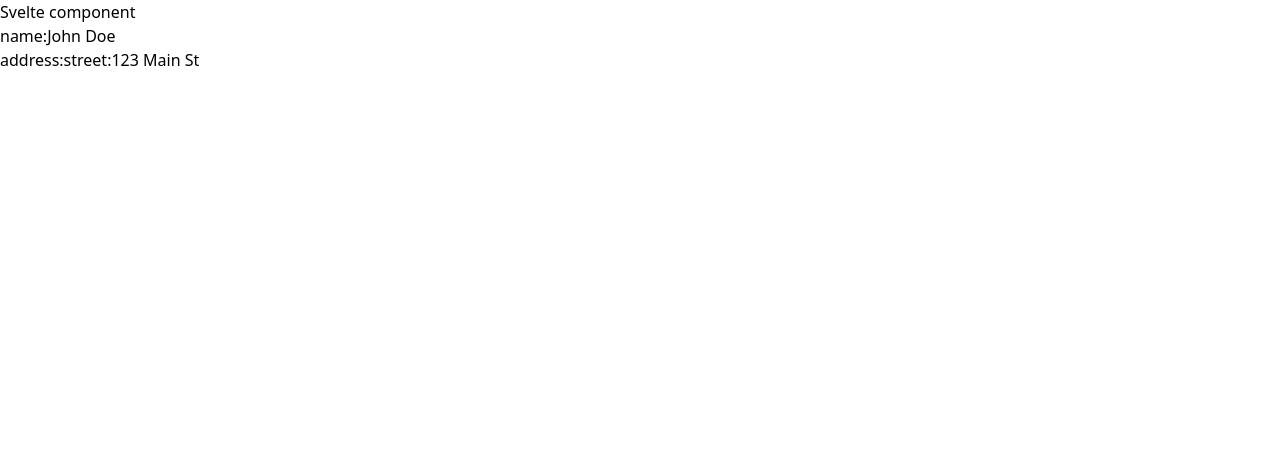
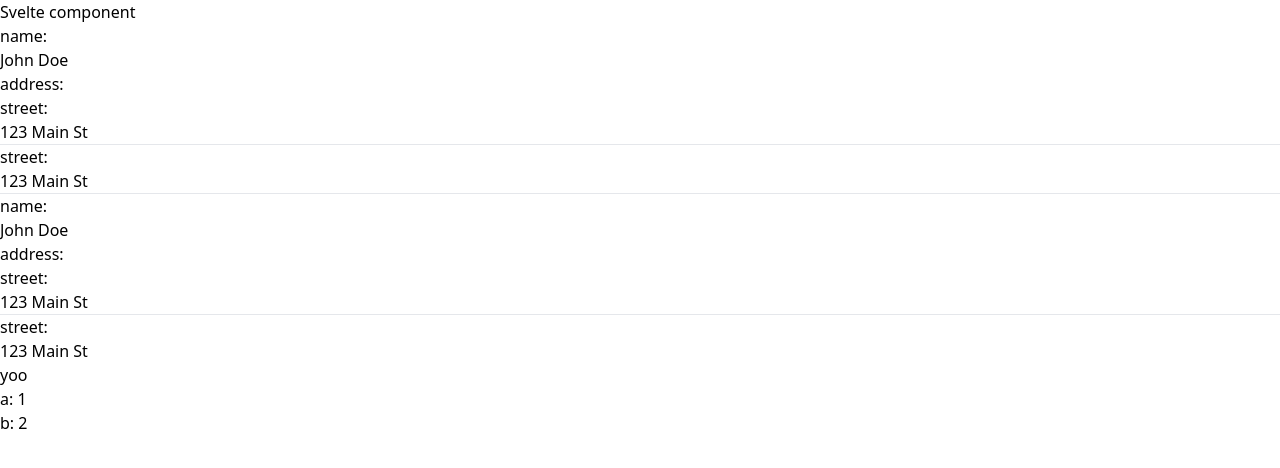
Before and after one commit to ala-garbaa-pro/SvelteKitPlayground, a SvelteKit app: page /l4-composing-components/code-snippet/svelte-component in a window 1280 px wide. Shown: the top 468 px of the page. Built offline with nearby package versions, Linux system fonts and the light colour scheme.

Commit message:
Demo: https://www.patterns.dev/react/presentational-container-pattern/

```diff
--- a/src/routes/l4-composing-components/code-snippet/svelte-component/+page.svelte
+++ b/src/routes/l4-composing-components/code-snippet/svelte-component/+page.svelte
@@ -1,5 +1,6 @@
 <script lang="ts">
   import DynamicComponent from "./DynamicComponent.svelte";
+  import JsonTree from "./JsonTree.svelte";
 
   const data = {
     name: "John Doe",
@@ -11,3 +12,13 @@
 
 Svelte component
 <DynamicComponent {data} />
+
+<h1>yoo</h1>
+<JsonTree data={{ a: 1, b: 2 }}>
+  <svelte:fragment slot="obj-key" let:key>
+    <em>{key}</em>
+  </svelte:fragment>
+  <svelte:fragment slot="obj-value" let:value>
+    <u>{value}</u>
+  </svelte:fragment>
+</JsonTree>
--- a/src/routes/l4-composing-components/code-snippet/svelte-component/DynamicComponent.svelte
+++ b/src/routes/l4-composing-components/code-snippet/svelte-component/DynamicComponent.svelte
@@ -2,7 +2,6 @@
   import JsonValue from "./JsonValue.svelte";
   import NumberValue from "./NumberValue.svelte";
   import StringValue from "./StringValue.svelte";
-
 
   export let data: any;
 
@@ -15,7 +14,7 @@
 
 <ul>
   {#each Object.entries(data) as [key, value]}
-    <li style="display: flex;">
+    <li>
       {key}:
       {#if typeof value === "object"}
         <svelte:self data={value} />
@@ -25,3 +24,18 @@
     </li>
   {/each}
 </ul>
+<hr />
+<ul>
+  {#each Object.entries(data) as [key, value]}
+    <li>
+      <slot name="obj-key" {key}>{key}:</slot>
+      {#if typeof value === "object"}
+        <svelte:self data={value} />
+      {:else}
+        <slot name="obj-value" {value}>
+          <svelte:component this={getComponent(typeof value)} {value} />
+        </slot>
+      {/if}
+    </li>
+  {/each}
+</ul>
--- /dev/null
+++ b/src/routes/l4-composing-components/code-snippet/svelte-component/JsonTree.svelte
@@ -0,0 +1,16 @@
+<script lang="ts">
+  export let data: any;
+</script>
+
+<ul>
+  {#each Object.entries(data) as [key, value]}
+    <li>
+      {key}:
+      {#if typeof value === "object"}
+        <svelte:self data={value} />
+      {:else}
+        {value}
+      {/if}
+    </li>
+    <li></li>{/each}
+</ul>
```
